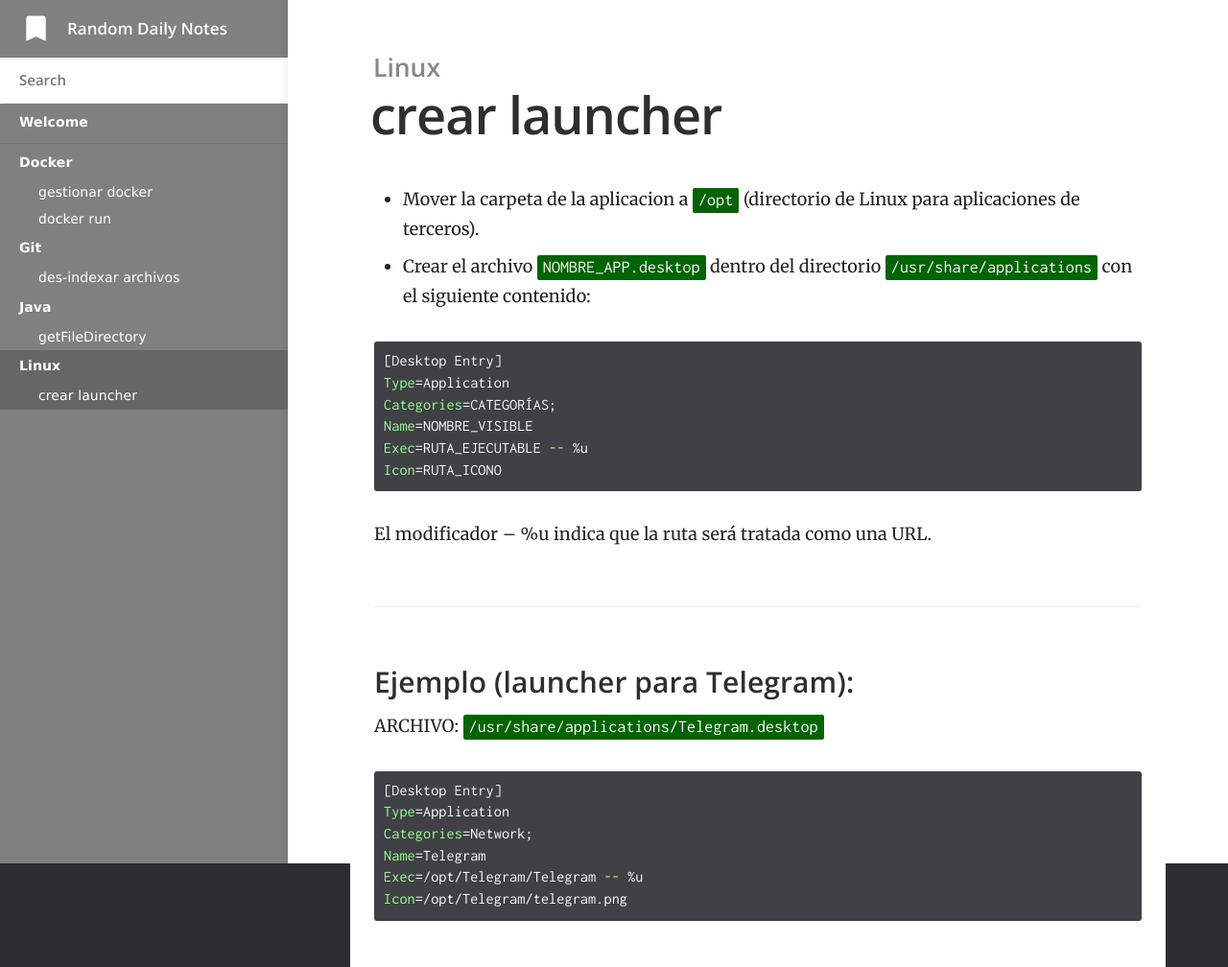
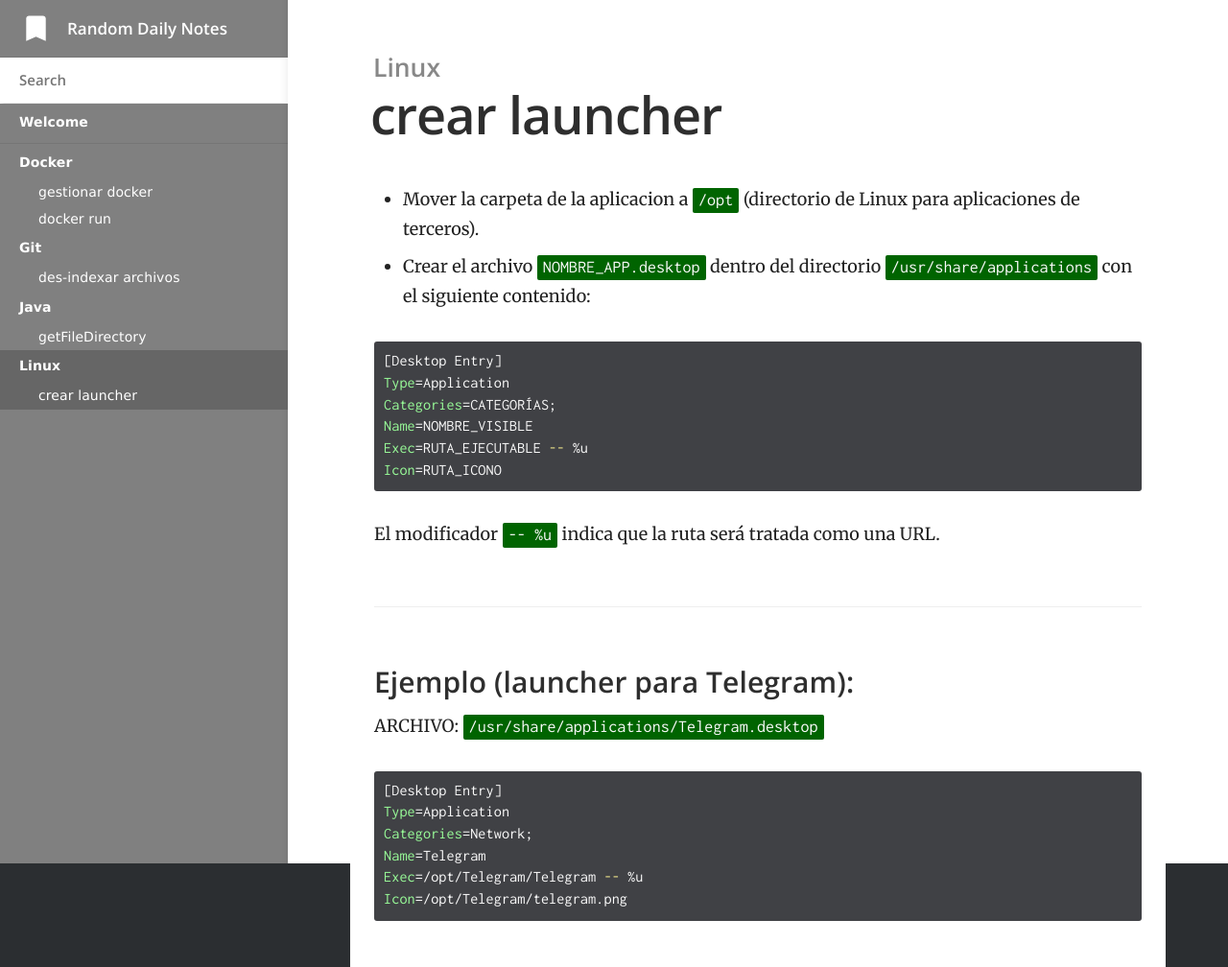
Before and after one commit to slaarks/slaarks.github.io, a Jekyll site: the page built from _docs/Linux/create-launcher.md, in a window 1280 px wide. Shown: the whole page at 96% size. Built offline with Jekyll 4.4.1, drawn with Linux system fonts in a browser that asks for light colours.

````diff
--- a/_docs/Linux/create-launcher.md
+++ b/_docs/Linux/create-launcher.md
@@ -16,7 +16,7 @@ Exec=RUTA_EJECUTABLE -- %u
 Icon=RUTA_ICONO
 ```
 
-El modificador -- %u indica que la ruta será tratada como una URL.
+El modificador `-- %u` indica que la ruta será tratada como una URL.
 
 ### Ejemplo (launcher para Telegram):
 
````
